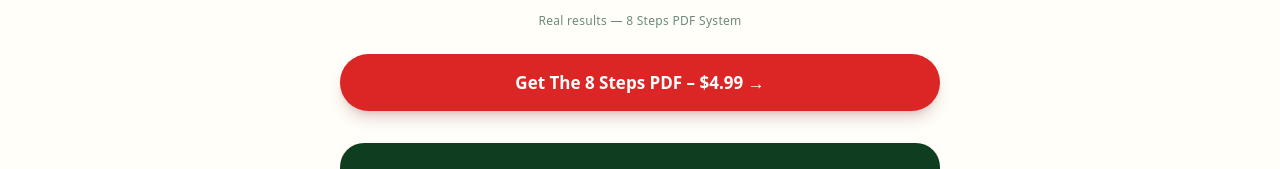
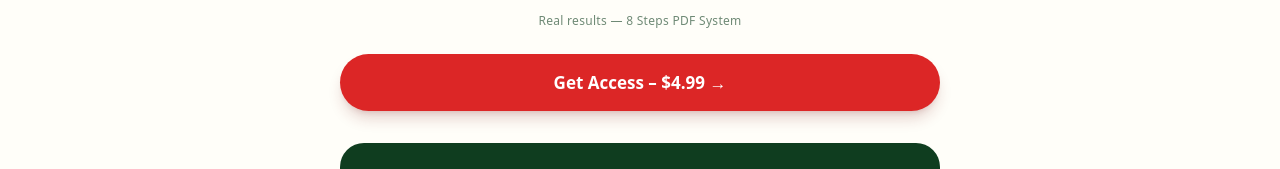
Before and after one commit to rapidhit/Acne-cure, a React (Vite) app in the folder frontend/: page / in a window 1280 px wide. Shown: the part 707-876 px from the top of the page. Built offline with nearby package versions, Linux system fonts and the light colour scheme; no server answers.

Commit message:
Change CTA button text from 'Get The 8 Steps PDF' to 'Get Access'

```diff
--- a/frontend/src/pages/Landing.jsx
+++ b/frontend/src/pages/Landing.jsx
@@ -203,7 +203,7 @@ export default function Landing() {
           disabled={loading}
           className="mt-6 w-full rounded-full bg-[#dc2626] text-white font-bold text-[17px] py-4 flex items-center justify-center gap-2 shadow-lg shadow-red-900/20 disabled:opacity-60"
         >
-          {loading ? "Opening secure checkout…" : `Get The 8 Steps PDF – ${priceDisplay} →`}
+          {loading ? "Opening secure checkout…" : `Get Access – ${priceDisplay} →`}
         </button>
 
         {error && !showEmailModal && (
@@ -313,7 +313,7 @@ export default function Landing() {
               disabled={loading}
               className="mt-7 rounded-full bg-[#dc2626] hover:bg-[#b91c1c] text-white font-black text-[17px] px-10 py-[18px] shadow-[0_14px_32px_rgba(220,38,38,0.5)] disabled:opacity-60"
             >
-              {loading ? "Opening secure checkout…" : `Get The 8 Steps PDF – ${priceDisplay}`}
+              {loading ? "Opening secure checkout…" : `Get Access – ${priceDisplay}`}
             </button>
           </div>
         </div>
@@ -336,7 +336,7 @@ export default function Landing() {
           disabled={loading}
           className="w-full bg-[#dc2626] hover:bg-[#b91c1c] text-white font-black text-[15px] py-4 rounded-full shadow-[0_8px_20px_rgba(220,38,38,0.5)] flex items-center justify-center gap-2 active:scale-[0.98] transition disabled:opacity-60"
         >
-          📘 {loading ? "Opening secure checkout…" : `Get The 8 Steps PDF – ${priceDisplay}`}
+          📘 {loading ? "Opening secure checkout…" : `Get Access – ${priceDisplay}`}
         </button>
         <p className="mt-1.5 text-center text-[10px] font-semibold opacity-60">
           Instant Download · Any Device
```
